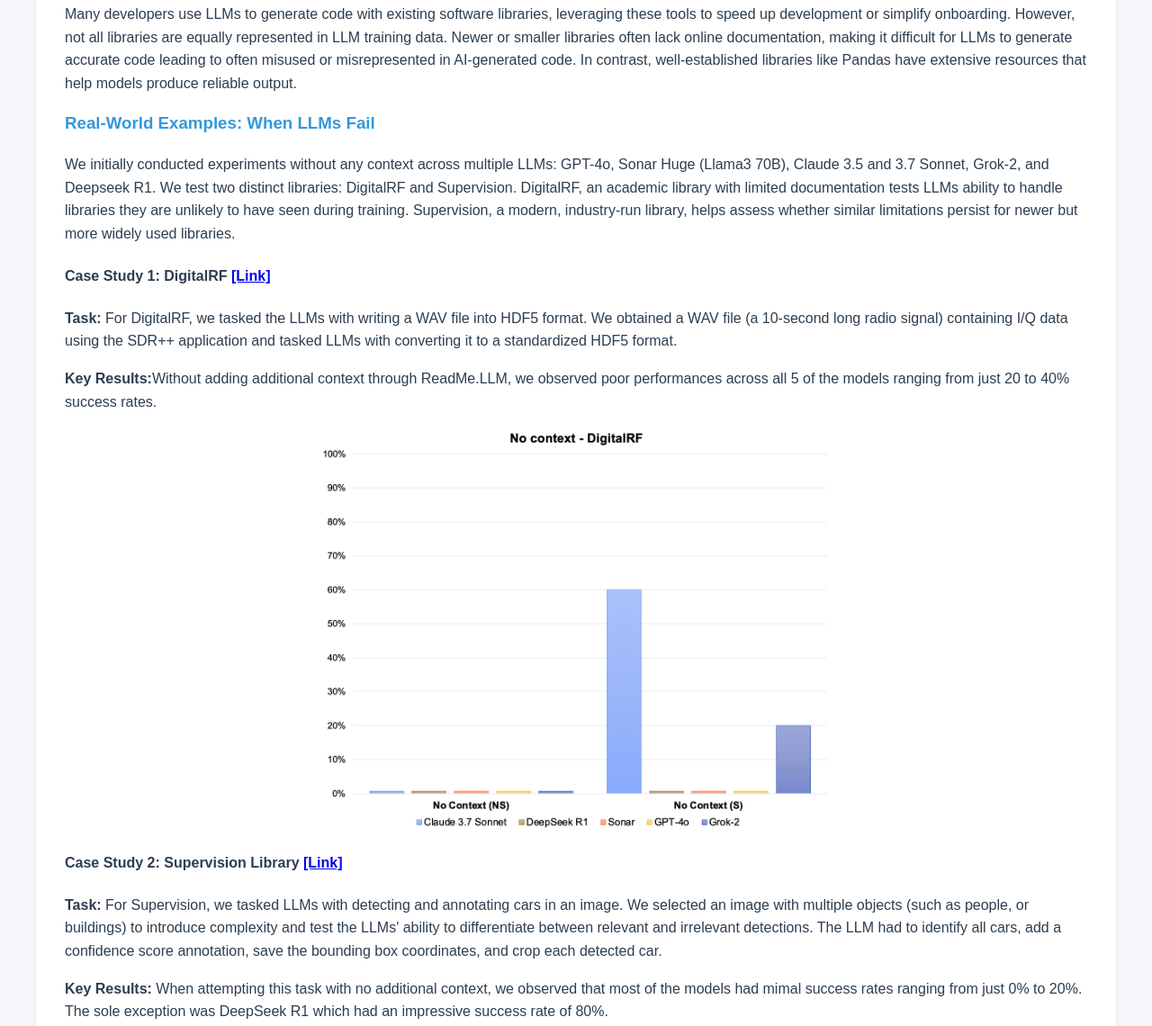
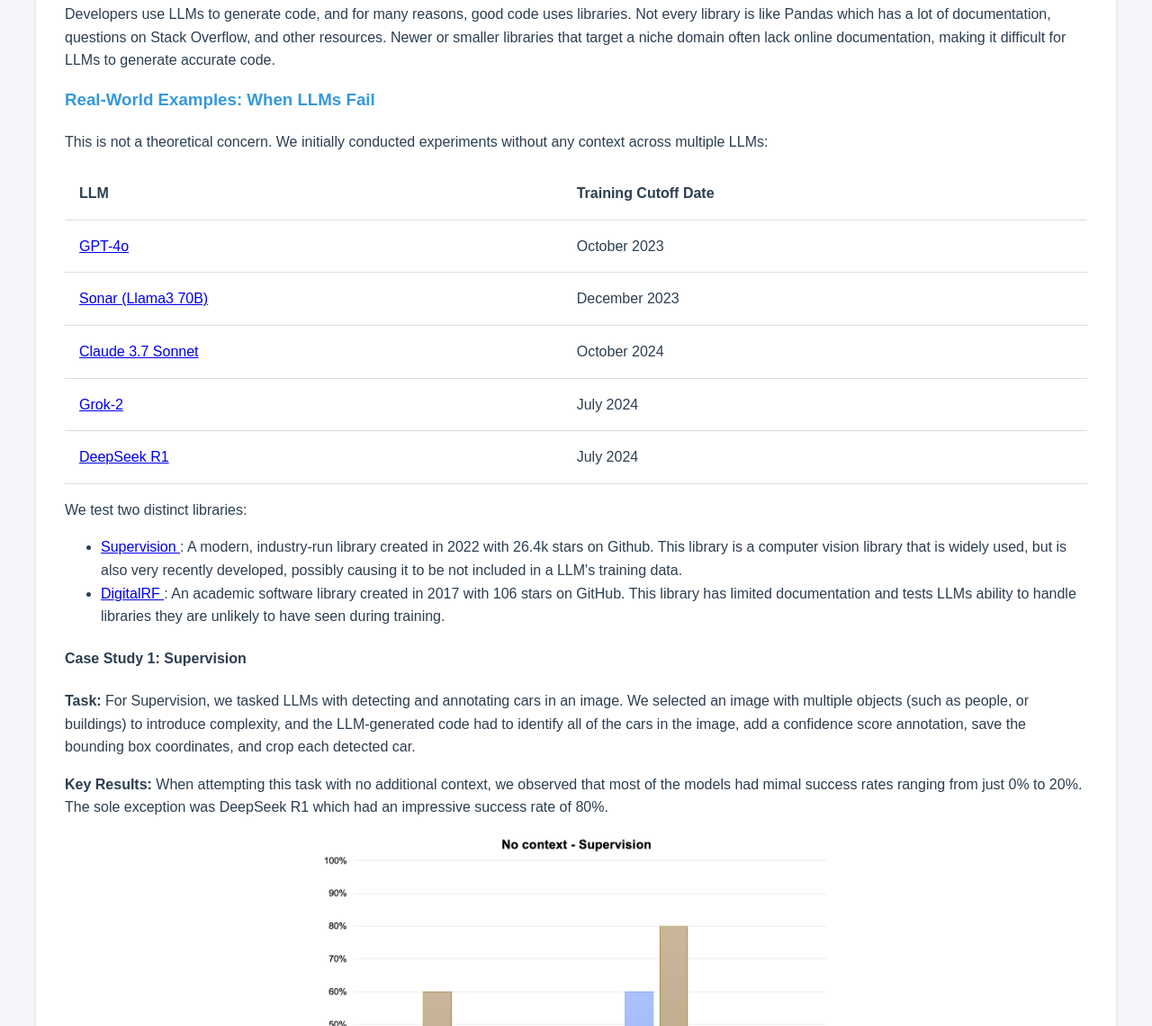
Before and after one commit to readmellm/readmellm.github.io, a plain HTML site: page index.html in a window 1280 px wide. Shown: the part 1001-2141 px from the top of the page at 90% size. Drawn offline with Linux system fonts and the light colour scheme.

Commit message:
Made changes to TLDR and Bridging the gap sections

```diff
--- a/index.html
+++ b/index.html
@@ -43,11 +43,15 @@
             <div class="tldr">
                 <div class="problem-statement">
                     <p>
-                    <b>Problem:</b> LLMs often struggle with newer or lesser-known libraries due to limited online
-                    documentation or lack of respresentation in their training data.
+                        <!-- <b>Problem:</b> LLMs often struggle with newer or lesser-known libraries due to limited online
+                    documentation or lack of respresentation in their training data.  -->
+                        <b>Problem: </b> Coding LLMs often struggle with newer or lesser-known libraries due to limited
+                        online documentation and/or lack of representation in their training data.
+
                     </p>
                     <p>
-                    <b>Solution:</b> ReadMe.LLM is a framework that assesses this issue by providing structured descritpioins
+                        <b>Solution:</b> We need LLM oriented documentation. ReadMe.LLM is a solution that addresses
+                        this issue by providing structured descritpioins
                         of the codebase and other metadata. Library developers provide ReadMe.LLM and engineers
                         use them by simply copy pasting its contents into their chat window along with their query.
                     </p>
@@ -64,51 +68,118 @@
             <!-- <img src="assets/images/problem.png" alt="ReadMe LLM framework" class="center"> -->
             <h3>The Challenge</h3>
             <!-- <img src="assets/images/problem.png" alt="ReadMe LLM framework" class="center"> -->
-                <p>Many developers use LLMs to generate code with existing software libraries, leveraging these tools to
+            <!-- <p>Many developers use LLMs to generate code with existing software libraries, leveraging these tools to
                     speed up development or simplify onboarding.
                     However, not all libraries are equally represented in LLM training data. Newer or smaller libraries
                     often lack online documentation, making it difficult for LLMs to generate accurate code leading to
                     often misused or misrepresented in AI-generated code.
                     In contrast, well-established libraries like Pandas have extensive resources that help models
-                    produce reliable output.</p>
+                    produce reliable output.</p> -->
+            <p>Developers use LLMs to generate code, and for many reasons, good code uses libraries. Not every library
+                is like Pandas which has a lot of documentation, questions on Stack Overflow, and other resources.
+                Newer or smaller libraries that target a niche domain often lack online documentation, making it
+                difficult for LLMs to generate accurate code.</p>
             <!-- New Case Studies Section -->
             <div class="case-studies">
                 <h3>Real-World Examples: When LLMs Fail</h3>
-                <p>We initially conducted experiments without any context across multiple LLMs: GPT-4o, Sonar Huge (Llama3 70B), Claude 3.5 and 3.7 Sonnet, Grok-2, and Deepseek R1. We test two distinct libraries: DigitalRF and Supervision. DigitalRF, an academic library with limited documentation tests LLMs ability to handle libraries they are unlikely to have seen during training. Supervision, a modern, industry-run library, helps assess whether similar limitations persist for newer but more widely used libraries.
+
+                <p>This is not a theoretical concern. We initially conducted experiments without any context across
+                    multiple LLMs:</p>
+
+                <table class="llm-table">
+                    <thead>
+                        <tr>
+                            <th>LLM</th>
+                            <th>Training Cutoff Date</th>
+                        </tr>
+                    </thead>
+                    <tbody>
+                        <tr>
+                            <td><a href="https://openai.com/index/hello-gpt-4o/" target="_blank"
+                                    rel="noopener noreferrer">GPT-4o</a></td>
+                            <td>October 2023</td>
+                        </tr>
+                        <tr>
+                            <td><a href="https://sonar.perplexity.ai" target="_blank" rel="noopener noreferrer">Sonar
+                                    (Llama3 70B)</a></td>
+                            <td>December 2023</td>
+                        </tr>
+                        <tr>
+                            <td><a href="https://www.anthropic.com/claude/sonnet" target="_blank"
+                                    rel="noopener noreferrer">Claude 3.7 Sonnet</a></td>
+                            <td>October 2024</td>
+                        </tr>
+                        <tr>
+                            <td><a href="https://x.ai/news/grok-2" target="_blank" rel="noopener noreferrer">Grok-2</a>
+                            </td>
+                            <td>July 2024</td>
+                        </tr>
+                        <tr>
+                            <td><a href="https://api-docs.deepseek.com/news/news250120" target="_blank"
+                                    rel="noopener noreferrer">DeepSeek R1</a></td>
+                            <td>July 2024</td>
+                        </tr>
+                    </tbody>
+                </table>
+
+                We test two distinct libraries:
+                <ul>
+                    <li>
+                        <a href="https://supervision.roboflow.com/latest/" target="_blank" rel="noopener noreferrer">
+                            Supervision
+                        </a>: A modern, industry-run library created in 2022 with 26.4k stars on Github. This library is
+                        a computer vision library that is widely used, but is also very recently developed, possibly
+                        causing it to be not included in a LLM's training data.
+                    </li>
+                    <li>
+                        <a href="https://github.com/MITHaystack/digital_rf" target="_blank" rel="noopener noreferrer">
+                            DigitalRF
+                        </a>: An academic software library created in 2017 with 106 stars on GitHub. This library has
+                        limited documentation and tests LLMs ability to handle libraries they are unlikely to have seen
+                        during training.
+                    </li>
+
+                </ul>
                 </p>
+
                 <!-- Case Study 1 -->
                 <div class="case-study">
-                    <h4>Case Study 1: DigitalRF
-                        <a href="https://github.com/MITHaystack/digital_rf" target="_blank" rel="noopener noreferrer">
-                            [Link]
-                        </a>
-                    </h4>
+                    <h4>Case Study 1: Supervision</h4>
                     <div class="case-details">
                         <div class="case-description">
-                            <p><strong>Task:</strong> For DigitalRF, we tasked the LLMs with writing a WAV file into HDF5 format. We obtained a WAV file (a 10-second long radio signal) containing I/Q data using the SDR++ application and tasked LLMs with converting it to a standardized HDF5 format. </p>
+                            <p><strong>Task:</strong> For Supervision, we tasked LLMs with detecting and annotating cars
+                                in an image. We selected an image with multiple objects (such as people, or buildings)
+                                to introduce complexity, and the LLM-generated code had to identify all of the cars in
+                                the image, add a confidence score annotation, save the bounding box coordinates, and
+                                crop each detected car. </p>
                         </div>
                         <div class="case-outcome">
-                            <p><strong>Key Results:</strong>Without adding additional context through ReadMe.LLM, we observed poor performances across all 5 of the models ranging from just 20 to 40% success rates.</p>
-                            <img src="assets/images/DigitalRF_NoContext.png" alt="ReadMe LLM framework" class="center">
+                            <p><strong>Key Results:</strong> When attempting this task with no additional context, we
+                                observed that most of the models had mimal success rates ranging from just 0% to 20%.
+                                The sole exception was DeepSeek R1 which had an impressive success rate of 80%.</p>
+                            <img src="assets/images/Supervision_NoContext.png" alt="ReadMe LLM framework"
+                                class="center">
+
                         </div>
                     </div>
                 </div>
 
                 <!-- Case Study 2 -->
                 <div class="case-study">
-                    <h4>Case Study 2: Supervision Library
-                        <a href="https://supervision.roboflow.com/latest/" target="_blank" rel="noopener noreferrer">
-                            [Link]
-                        </a>
-                    </h4>
+                    <h4>Case Study 2: DigitalRF</h4>
                     <div class="case-details">
                         <div class="case-description">
-                            <p><strong>Task:</strong> For Supervision, we tasked LLMs with detecting and annotating cars in an image. We selected an image with multiple objects (such as people, or buildings) to introduce complexity and test the LLMs' ability to differentiate between relevant and irrelevant detections. The LLM had to identify all cars, add a confidence score annotation, save the bounding box coordinates, and crop each detected car. </p>
+                            <p><strong>Task:</strong> An example of a common task is a format translation task. For
+                                DigitalRF, we tasked the LLMs with writing a WAV file into a DigitalRF specified HDF5
+                                format. We obtained a WAV file (a 10-second long radio signal) containing I/Q data using
+                                the SDR++ application and tasked LLMs with converting it to a standardized HDF5 format.
+                            </p>
                         </div>
                         <div class="case-outcome">
-                            <p><strong>Key Results:</strong> When attempting this task with no additional context, we observed that most of the models had mimal success rates ranging from just 0% to 20%. The sole exception was DeepSeek R1 which had an impressive success rate of 80%.</p>
-                            <img src="assets/images/Supervision_NoContext.png" alt="ReadMe LLM framework" class="center">
-
+                            <p><strong>Key Results:</strong>Without adding additional context through ReadMe.LLM, we
+                                observed poor performances across all 5 of the models ranging from just 0% to 40%
+                                success rates.</p>
+                            <img src="assets/images/DigitalRF_NoContext.png" alt="ReadMe LLM framework" class="center">
                         </div>
                     </div>
                 </div>
@@ -144,8 +215,10 @@
                 <!-- <p>This dynamic is reshaping the software ecosystem—smaller libraries risk lack-of-use not due to their
                     technical merit but because LLMs fail to represent them accurately. For developers, this means fewer
                     viable options and slower innovation.</p> -->
-                <p>This dynamic is reshaping the software ecosystem—smaller libraries lose potential users not due to their technical
-                    merit but because LLMs fail to represent them accurately. For developers, this means fewer viable options and
+                <p>This dynamic is reshaping the software ecosystem—smaller libraries lose potential users not due to
+                    their technical
+                    merit but because LLMs fail to represent them accurately. For developers, this means fewer viable
+                    options and
                     slower innovation. For AI agents, this means poorer performance.
                     Our solution is a framework that ensures LLMs can correctly understand and
                     utilize any software library, leveling the playing field and fostering a more diverse,
@@ -174,52 +247,56 @@
                     appropriate functions to correctly implement users' design.</li>
             </ul>
             <p>Our approach shifts the focus from fixing LLMs' limitations to empowering libraries to be LLM-friendly,
-                fostering adoption of emerging libraries. The respective workflows for a Library Developer and Engineer are illustrated below:</p>
+                fostering adoption of emerging libraries. The respective workflows for a Library Developer and Engineer
+                are illustrated below:</p>
             <p><b>Engineer workflow:</b></p>
             <img src="assets/images/workflow2.png" alt="User Chart" class="center">
             <p><b>Library Developer workflow:</b></p>
             <img src="assets/images/workflow1.png" alt="User Chart" class="center">
 
-            <!-- New Case Studies Section -->
+
             <div class="case-studies">
                 <h3>ReadMe.LLM's Success</h3>
-                <p>We repeated the experiments on DigitalRF and Supervision mentioned in the previous section, and we observed significantly better results using the ReadMe.LLM framework:</p>
+                <p>We repeated the experiments on DigitalRF and Supervision mentioned in the previous section, and we
+                    observed significantly better results using the ReadMe.LLM framework:</p>
                 <!-- Case Study 1 -->
                 <div class="case-study">
-                    <h4>Case Study 1: DigitalRF</h4>
+                    <h4>Case Study 1: Supervision</h4>
+                    <div class="case-details">
+                        <div class="case-description">
+                            <!-- <p><strong>Task:</strong> For Supervision, we tasked LLMs with detecting and annotating cars in an image. We selected an image with multiple objects (such as people, or buildings) to introduce complexity and test the LLMs' ability to differentiate between relevant and irrelevant detections. The LLM had to identify all cars, add a confidence score annotation, save the bounding box coordinates, and crop each detected car. </p> -->
+                        </div>
+                        <div class="case-outcome">
+                            <p><strong>Key Results:</strong> We created an optimal ReadME.LLM for Supervision, and as
+                                can be seen in the graph below, we were able to reach 100% success rate across all 5
+                                models for this task.</p>
+                            <img src="assets/images/Success_Supervision.png" alt="ReadMe LLM framework" class="center">
+                        </div>
+                    </div>
+                </div>
+                <!-- Case Study 2 -->
+                <div class="case-study">
+                    <h4>Case Study 2: DigitalRF</h4>
                     <div class="case-details">
                         <div class="case-description">
                             <!-- <p><strong>Task:</strong> For DigitalRF, we tasked the LLMs with writing a WAV file into HDF5 format. We obtained a WAV file (a 10-second long radio signal) containing I/Q data using the SDR++ application and tasked LLMs with converting it to a standardized HDF5 format. </p> -->
                         </div>
                         <div class="case-outcome">
-                            <p><strong>Key Results:</strong> After experimenting with several different types of ReadMe.LLM's we observed that each model had a ReadMe.LLM that resulted in a 100% success rate.</p>
+                            <p><strong>Key Results:</strong> After experimenting with several different types of
+                                ReadMe.LLM's we observed that each model had a ReadMe.LLM that resulted in a 100%
+                                success rate.</p>
                             <img src="assets/images/Success_DigitalRF.png" alt="ReadMe LLM framework" class="center">
                         </div>
                     </div>
                 </div>
-
-                <!-- Case Study 2 -->
-                <div class="case-study">
-                    <h4>Case Study 2: Supervision Library</h4>
-                    <div class="case-details">
-                        <div class="case-description">
-                            <!-- <p><strong>Task:</strong> For Supervision, we tasked LLMs with detecting and annotating cars in an image. We selected an image with multiple objects (such as people, or buildings) to introduce complexity and test the LLMs' ability to differentiate between relevant and irrelevant detections. The LLM had to identify all cars, add a confidence score annotation, save the bounding box coordinates, and crop each detected car. </p> -->
-                        </div>
-                        <div class="case-outcome">
-                            <p><strong>Key Results:</strong> We created an optimal ReadME.LLM for Supervision, and as can be seen in the graph below, we were able to reach 100% success rate across all 5 models for this task.</p>
-                            <img src="assets/images/Success_Supervision.png" alt="ReadMe LLM framework" class="center">
-                        </div>
-                    </div>
-                </div>
-
-
             </div>
             <!-- End of Case Studies Section -->
         </section>
 
         <section id="demo-video">
             <h2>Demo Video</h2>
-            <p>Watch our demonstration of how ReadMe.LLM helps improve code generation for engineers. You can access all of the materials used in the video in the below "Try it Out!" section.</p>
+            <p>Watch our demonstration of how ReadMe.LLM helps improve code generation for engineers. You can access all
+                of the materials used in the video in the below "Try it Out!" section.</p>
             <div class="video-container">
                 <video width="800" height="450" controls poster="assets/images/thumbnail.png">
                     <source src="assets/videos/FinalVideo.mp4" type="video/mp4">
@@ -236,7 +313,8 @@
             <img src="assets/images/github_to_gpt.png" alt="User Chart" class="center large-image">
             <img src="assets/images/gpt_to_code.png" alt="User Chart" class="center large-image">
 
-            <p>Here is an example task using the Supervision Library, feel free to try it <b>with and without ReadMe.LLM</b>! See what happens</p>
+            <p>Here is an example task using the Supervision Library, feel free to try it <b>with and without
+                    ReadMe.LLM</b>! See what happens</p>
             <p><b>Task:</b></p>
             <div class="code-container">
                 <button class="copy-button" onclick="copyCode()">Copy</button>
@@ -272,8 +350,27 @@
                 <div class="twitter-feed">
                     <h3>Discussion on X</h3>
                     <div class="twitter-posts">
-                        <blockquote class="twitter-tweet"><p lang="en" dir="ltr">It&#39;s 2025 and most content is still written for humans instead of LLMs. 99.9% of attention is about to be LLM attention, not human attention.<br><br>E.g. 99% of libraries still have docs that basically render to some pretty .html static pages assuming a human will click through them.…</p>&mdash; Andrej Karpathy (@karpathy) <a href="https://twitter.com/karpathy/status/1899876370492383450?ref_src=twsrc%5Etfw">March 12, 2025</a></blockquote> <script async src="https://platform.twitter.com/widgets.js" charset="utf-8"></script>
-                        <blockquote class="twitter-tweet"><p lang="en" dir="ltr">Good tip from Replit’s <a href="https://twitter.com/mattppal?ref_src=twsrc%5Etfw">@mattppal</a> at AI Dev 25 on debugging while vibe coding: Large part of it is looking at outputs to figure out what context you have that LLM does not, so that you can give it that context and help it get unstuck. Sometimes pasting in the error messages is… <a href="https://t.co/4HSLeoviLp">pic.twitter.com/4HSLeoviLp</a></p>&mdash; Andrew Ng (@AndrewYNg) <a href="https://twitter.com/AndrewYNg/status/1900617330906067136?ref_src=twsrc%5Etfw">March 14, 2025</a></blockquote> <script async src="https://platform.twitter.com/widgets.js" charset="utf-8"></script>
+                        <blockquote class="twitter-tweet">
+                            <p lang="en" dir="ltr">It&#39;s 2025 and most content is still written for humans instead of
+                                LLMs. 99.9% of attention is about to be LLM attention, not human attention.<br><br>E.g.
+                                99% of libraries still have docs that basically render to some pretty .html static pages
+                                assuming a human will click through them.…</p>&mdash; Andrej Karpathy (@karpathy) <a
+                                href="https://twitter.com/karpathy/status/1899876370492383450?ref_src=twsrc%5Etfw">March
+                                12, 2025</a>
+                        </blockquote>
+                        <script async src="https://platform.twitter.com/widgets.js" charset="utf-8"></script>
+                        <blockquote class="twitter-tweet">
+                            <p lang="en" dir="ltr">Good tip from Replit’s <a
+                                    href="https://twitter.com/mattppal?ref_src=twsrc%5Etfw">@mattppal</a> at AI Dev 25
+                                on debugging while vibe coding: Large part of it is looking at outputs to figure out
+                                what context you have that LLM does not, so that you can give it that context and help
+                                it get unstuck. Sometimes pasting in the error messages is… <a
+                                    href="https://t.co/4HSLeoviLp">pic.twitter.com/4HSLeoviLp</a></p>&mdash; Andrew Ng
+                            (@AndrewYNg) <a
+                                href="https://twitter.com/AndrewYNg/status/1900617330906067136?ref_src=twsrc%5Etfw">March
+                                14, 2025</a>
+                        </blockquote>
+                        <script async src="https://platform.twitter.com/widgets.js" charset="utf-8"></script>
                     </div>
                 </div>
                 <!-- <div class="linkedin-feed">
```
Lines whose indentation alone changed are shown as unchanged.
